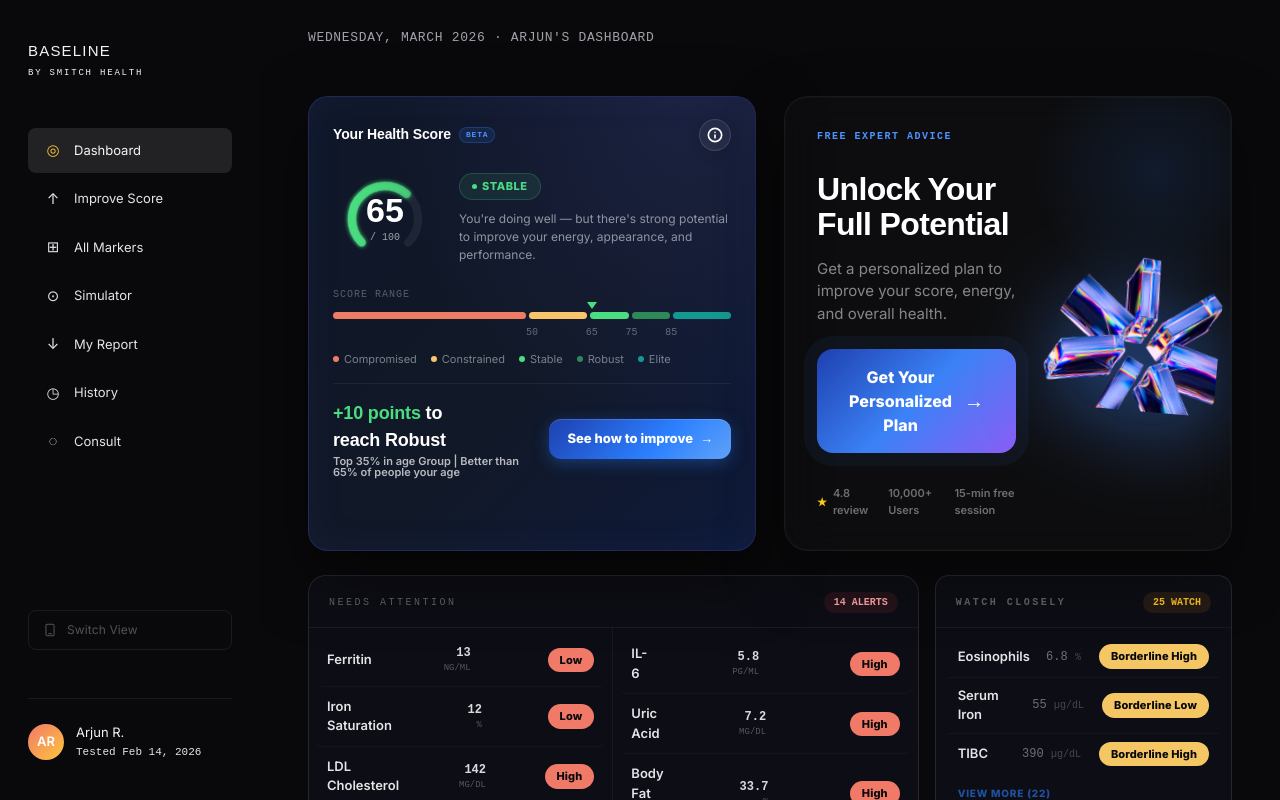
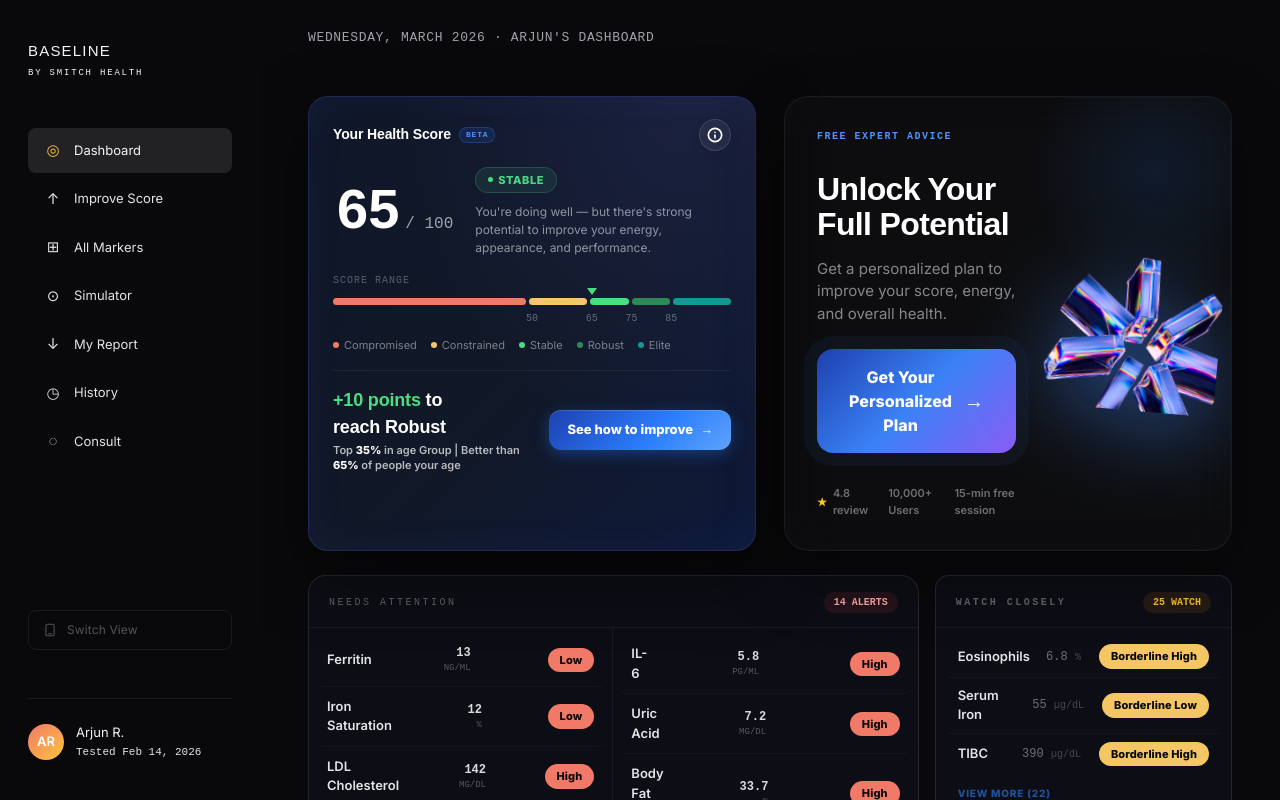
Before and after one commit to ranjithdh/baseline-hackathon, a React (Vite) app: page / in a window 1280 px wide. Both pictures are taken after a click on the button "Desktop View". Built offline with nearby package versions, Linux system fonts and the light colour scheme.

Commit message:
Update BaselineScoreCard.jsx

```diff
--- a/src/components/desktop/BaselineScoreCard.jsx
+++ b/src/components/desktop/BaselineScoreCard.jsx
@@ -179,14 +179,12 @@ const BaselineScoreCard = ({
         }
 
         /* Arc ring */
-        .bsc-ring-wrap {
-          position: relative;
-          width: 104px;
-          height: 104px;
+        .bsc-score-area {
           flex-shrink: 0;
           display: flex;
-          align-items: center;
-          justify-content: center;
+          align-items: baseline;
+          gap: 6px;
+          padding-left: 4px;
         }
         .bsc-ring-svg {
           position: absolute;
@@ -202,13 +200,13 @@ const BaselineScoreCard = ({
         }
         .bsc-score-num {
           font-family: var(--font-heading);
-          font-size: 34px;
+          font-size: 56px;
           font-weight: 800;
           color: #ffffff;
-          line-height: 1.1;
+          line-height: 1;
           opacity: 0;
           transform: translateY(4px);
-          transition: opacity 0.5s 1.8s, transform 0.5s 1.8s;
+          transition: opacity 0.5s 0.8s, transform 0.5s 0.8s;
         }
         .bsc-score-num.visible {
           opacity: 1;
@@ -216,8 +214,9 @@ const BaselineScoreCard = ({
         }
         .bsc-score-denom {
           font-family: var(--font-mono);
-          font-size: 10px;
+          font-size: 16px;
           color: rgba(255,255,255,0.6);
+          margin-bottom: 6px;
         }
 
         /* Right‑side meta */
@@ -426,45 +425,9 @@ const BaselineScoreCard = ({
 
         {/* ── Score Ring + Meta ── */}
         <div className="bsc-main-row">
-          {/* Arc Ring */}
-          <div className="bsc-ring-wrap">
-            <svg className="bsc-ring-svg" viewBox="0 0 110 110" width={104} height={104}>
-              <defs>
-                <linearGradient id="bscRingGrad" x1="0%" y1="0%" x2="100%" y2="100%">
-                  <stop offset="0%" stopColor={ringColor} stopOpacity="0.6" />
-                  <stop offset="100%" stopColor={ringColor} />
-                </linearGradient>
-                <filter id="bscGlow">
-                  <feGaussianBlur stdDeviation="2" result="blur" />
-                  <feMerge><feMergeNode in="blur" /><feMergeNode in="SourceGraphic" /></feMerge>
-                </filter>
-              </defs>
-              {/* Track */}
-              <circle
-                cx="55" cy="55" r={RADIUS}
-                fill="none"
-                stroke="rgba(255,255,255,0.06)"
-                strokeWidth="9"
-                strokeLinecap="round"
-                strokeDasharray={`${ARC_VISIBLE} ${GAP}`}
-              />
-              {/* Fill */}
-              <circle
-                cx="55" cy="55" r={RADIUS}
-                fill="none"
-                stroke="url(#bscRingGrad)"
-                strokeWidth="9"
-                strokeLinecap="round"
-                strokeDasharray={String(CIRC)}
-                strokeDashoffset={arcOffset}
-                filter="url(#bscGlow)"
-                style={{ transition: 'stroke-dashoffset 2s cubic-bezier(0.16, 1, 0.3, 1) 0.5s' }}
-              />
-            </svg>
-            <div className="bsc-ring-center">
-              <span className={`bsc-score-num ${revealed ? 'visible' : ''}`}>{score}</span>
-              <span className="bsc-score-denom">/ 100</span>
-            </div>
+          <div className="bsc-score-area">
+            <span className={`bsc-score-num ${revealed ? 'visible' : ''}`}>{score}</span>
+            <span className="bsc-score-denom">/ 100</span>
           </div>
 
           {/* Meta */}
@@ -540,8 +503,8 @@ const BaselineScoreCard = ({
 
             <div style={{ display: 'flex', alignItems: 'center', gap: '8px', lineHeight: 1 }}>
               {/* <span style={{ color: '#4ade80', fontSize: '11px', textShadow: '0 0 8px rgba(74,222,128,0.4)' }}>★</span> */}
-              <span style={{ fontSize: '11px', color: 'rgba(255,255,255,0.7)', fontWeight: 600, fontFamily: 'var(--font-main)' }}>
-                Top 35% in age Group | Better than 65% of people your age
+              <span style={{ fontSize: '11px', color: 'rgba(255,255,255,0.7)', fontWeight: 600, fontFamily: 'var(--font-main)', lineHeight: 1.4 }}>
+                Top <span style={{ color: '#fff', fontWeight: 800 }}>35%</span> in age Group | Better than <span style={{ color: '#fff', fontWeight: 800 }}>65%</span> of people your age
               </span>
             </div>
           </div>
```
